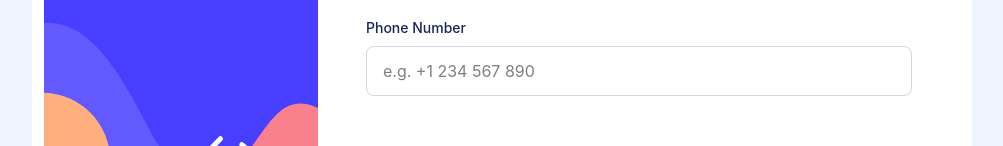
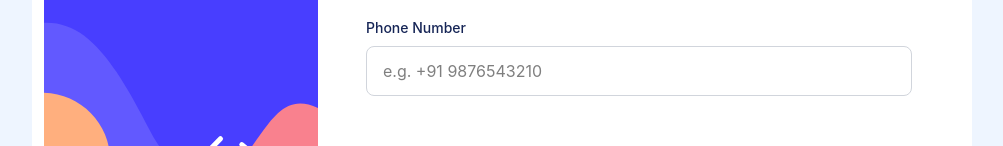
Before and after one commit to psamanta19/UI-FORM-FUNCTIONAL, a React (Vite) app: page / in a window 1280 px wide. Shown: the part 438-584 px from the top of the page, without its empty margins (138-1141 px from the left). Built offline with nearby package versions, Linux system fonts and the light colour scheme.

Commit message:
number validation restriction is done

```diff
--- a/src/components/personalInfo.jsx
+++ b/src/components/personalInfo.jsx
@@ -8,11 +8,10 @@ function PersonalInfo({
   showErrors,
   nameError,
   emailError,
-  phoneError
+  phoneError,
 }) {
   return (
     <div className="px-6 py-8 md:px-12 md:pt-12">
-
       <h1 className="text-2xl md:text-3xl font-bold text-blue-950">
         Personal info
       </h1>
@@ -22,12 +21,9 @@ function PersonalInfo({
       </p>
 
       <div className="mt-6 md:mt-8 space-y-5">
-
         <div>
           <div className="flex justify-between">
-            <label className="text-sm font-medium text-blue-950">
-              Name
-            </label>
+            <label className="text-sm font-medium text-blue-950">Name</label>
 
             {showErrors && nameError && (
               <span className="text-xs font-medium text-red-500">
@@ -91,8 +87,24 @@ function PersonalInfo({
           <input
             type="text"
             value={phone}
-            onChange={(e) => setPhone(e.target.value)}
-            placeholder="e.g. +1 234 567 890"
+            onChange={(e) => {
+              const value = e.target.value;
+
+              if (!/^\+?[0-9]*$/.test(value)) {
+                return;
+              }
+
+              if (value.startsWith("+")) {
+                if (value.length <= 13) {
+                  setPhone(value);
+                }
+              } else {
+                if (value.length <= 10) {
+                  setPhone(value);
+                }
+              }
+            }}
+            placeholder="e.g. +91 9876543210"
             className={`w-full mt-2 px-4 py-3 border rounded-lg outline-none ${
               showErrors && phoneError
                 ? "border-red-500 bg-red-50"
@@ -100,7 +112,6 @@ function PersonalInfo({
             }`}
           />
         </div>
-
       </div>
     </div>
   );
```
